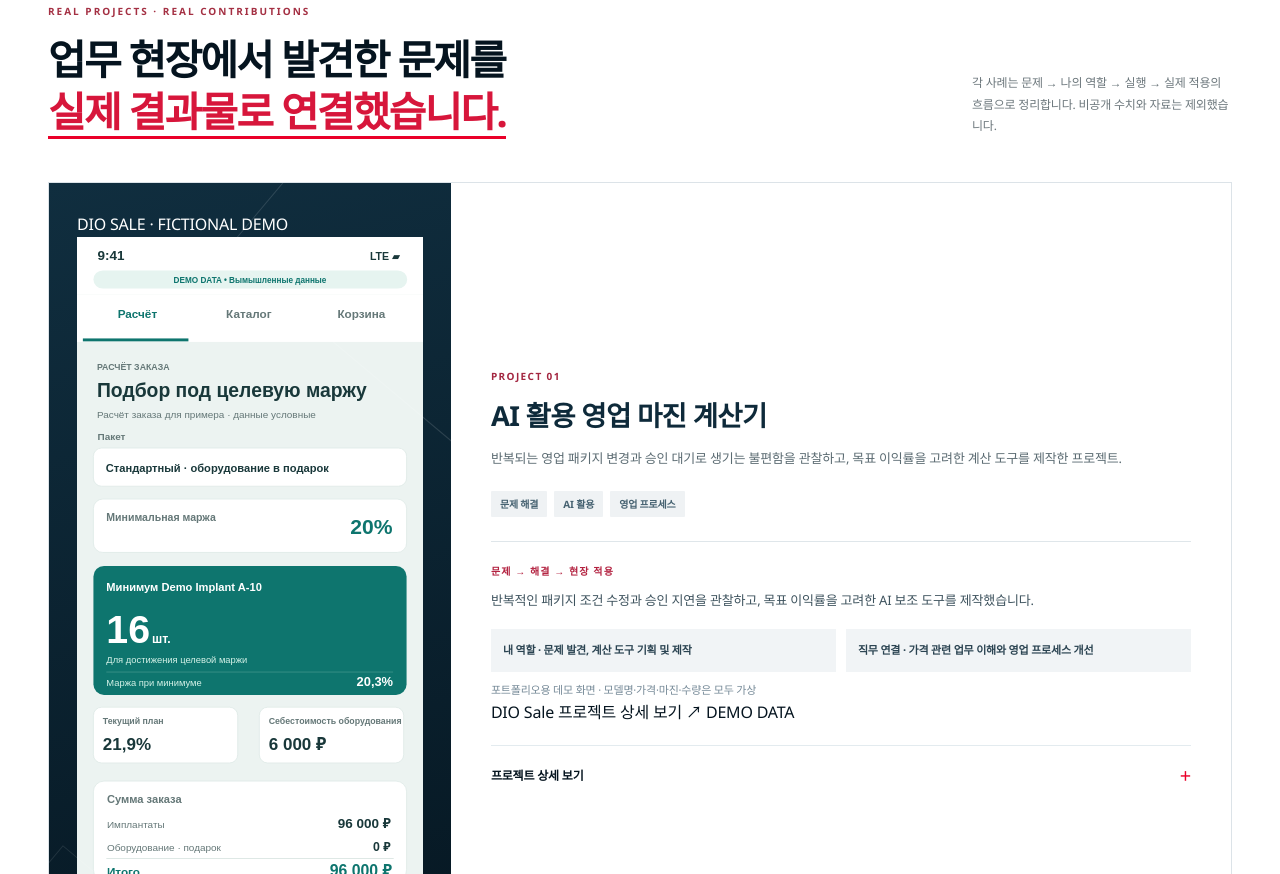
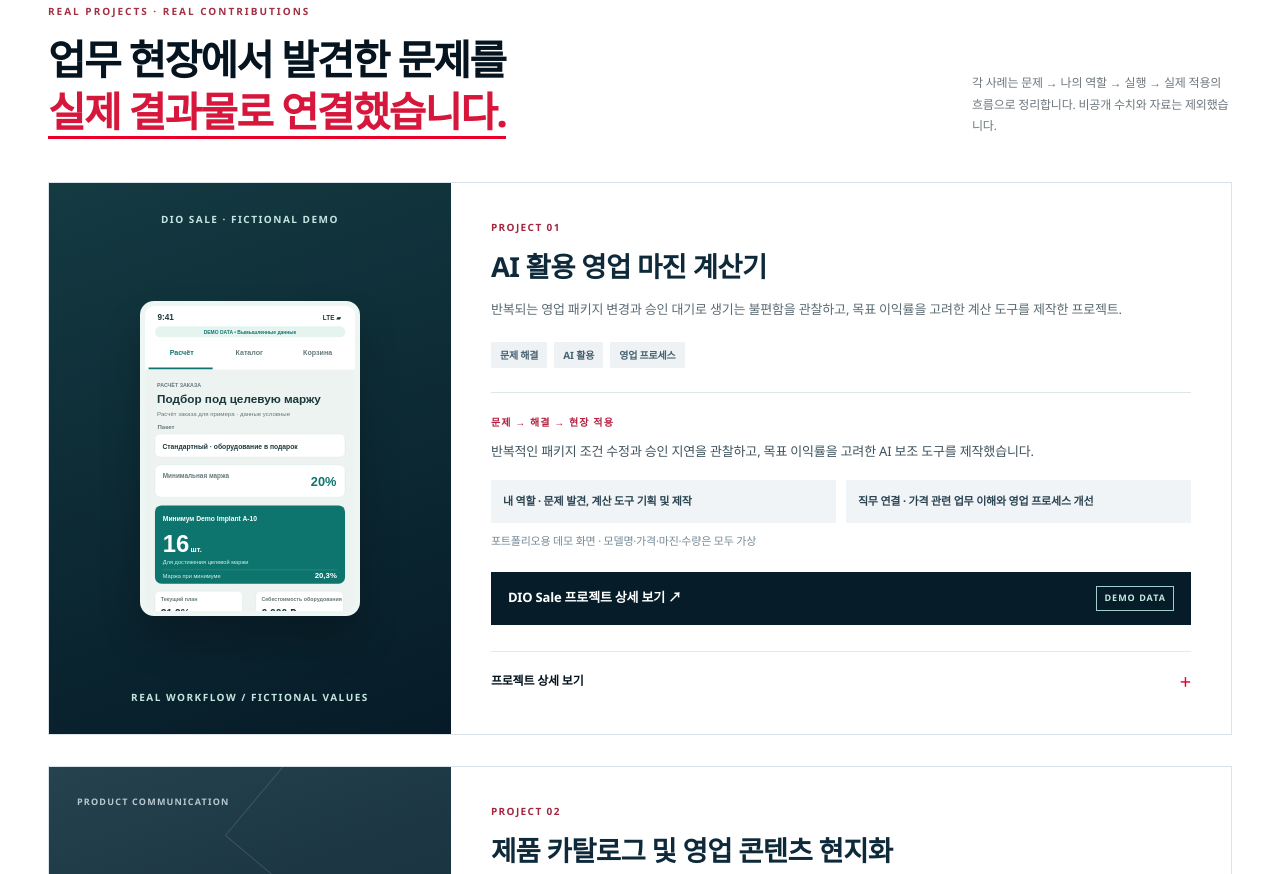
Before and after one commit to yunchaewon76-arch/chaewon-portfolio, a plain HTML site: page index.html in a window 1280 px wide. Shown: the part 2998-3872 px from the top of the page. Drawn offline with Linux system fonts and the light colour scheme.

Commit message:
Style DIO Sale demo case link and public-safe screenshot preview

```diff
--- a/strategy.css
+++ b/strategy.css
@@ -68,3 +68,14 @@
 @media(max-width:900px){.contrib-grid{grid-template-columns:1fr;gap:12px}.contrib-card{min-height:0}.contrib-card h3{min-height:0}.contrib-proof{margin-top:28px}.market-steps{grid-template-columns:1fr}.market-step{min-height:0}.market-step:not(:last-child){border-right:0;border-bottom:1px solid #334c59}.project-card{grid-template-columns:1fr}.project-card .project-visual{min-height:190px}.project-card .project-body{padding:28px}}
 @media(max-width:560px){.hero h1{font-size:clamp(32px,9vw,47px);letter-spacing:-1.7px}.contrib-card{padding:26px 20px}.market-process-title{padding:18px}.market-step{padding:24px 18px}.case-evidence-grid{grid-template-columns:1fr}.project-card .project-body{padding:22px 19px}.section-heading{font-size:clamp(28px,8vw,36px)}.contrib-card h3{font-size:21px}}
 @media print{.contrib-section,.market-section{background:#fff!important;color:#111!important}.contrib-grid,.market-steps{display:block}.contrib-card,.market-step{min-height:0;break-inside:avoid;margin-bottom:12px;padding:12px!important;border:1px solid #ddd}.contrib-card::before{display:none}.market-section .section-heading,.market-step h3{color:#111!important}.market-intro,.market-step p,.market-output,.market-caveat{color:#222!important}.market-process{background:#fff!important;border:0}.market-caveat{background:#fff!important}.project-card .project-visual{display:none!important}.case-evidence{padding-top:8px}.case-evidence-grid>div{background:#fff!important}}
+
+/* Real experience, fictional demonstration values. No company price data embedded. */
+.demo-project-visual{background:linear-gradient(160deg,#143a42,#061b27)!important;align-items:stretch!important;gap:15px!important;text-align:center}
+.demo-project-visual::before,.demo-project-visual::after{display:none!important}
+.demo-project-visual .demo-visual-label,.demo-project-visual .demo-visual-foot{color:#c4e6e2;font-size:10px;letter-spacing:1.5px;font-weight:820}
+.demo-project-visual img{display:block;max-width:220px;width:75%;height:315px;object-fit:cover;object-position:top;margin:auto;border:5px solid #eef6f3;border-radius:14px;box-shadow:0 24px 38px rgba(0,0,0,.23);background:#eef4f1}
+.case-cta{display:flex;gap:8px;align-items:center;justify-content:space-between;margin:22px 0 6px;padding:14px 17px;background:#061d29;color:#fff;font-size:13px;font-weight:800;text-decoration:none;transition:background .2s}
+.case-cta:hover{background:#173b4d}
+.case-cta span{border:1px solid #a3cfca;color:#c5e9e3;font-size:9px;letter-spacing:1px;padding:4px 7px;white-space:nowrap}
+@media(max-width:900px){.demo-project-visual{min-height:345px!important}.demo-project-visual img{height:230px;max-width:160px}}
+@media print{.case-cta{background:#fff!important;color:#111!important;border:1px solid #aaa}.demo-project-visual{display:none!important}}
```
